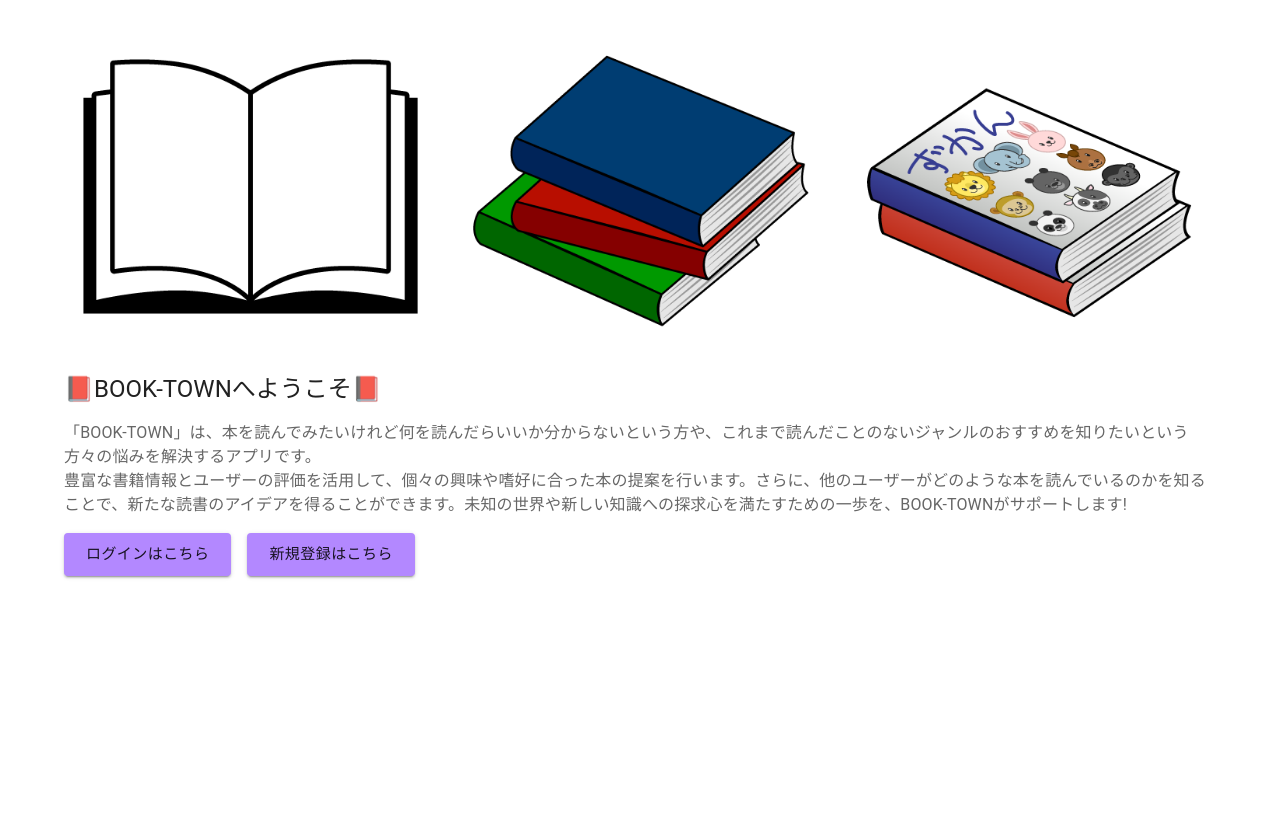
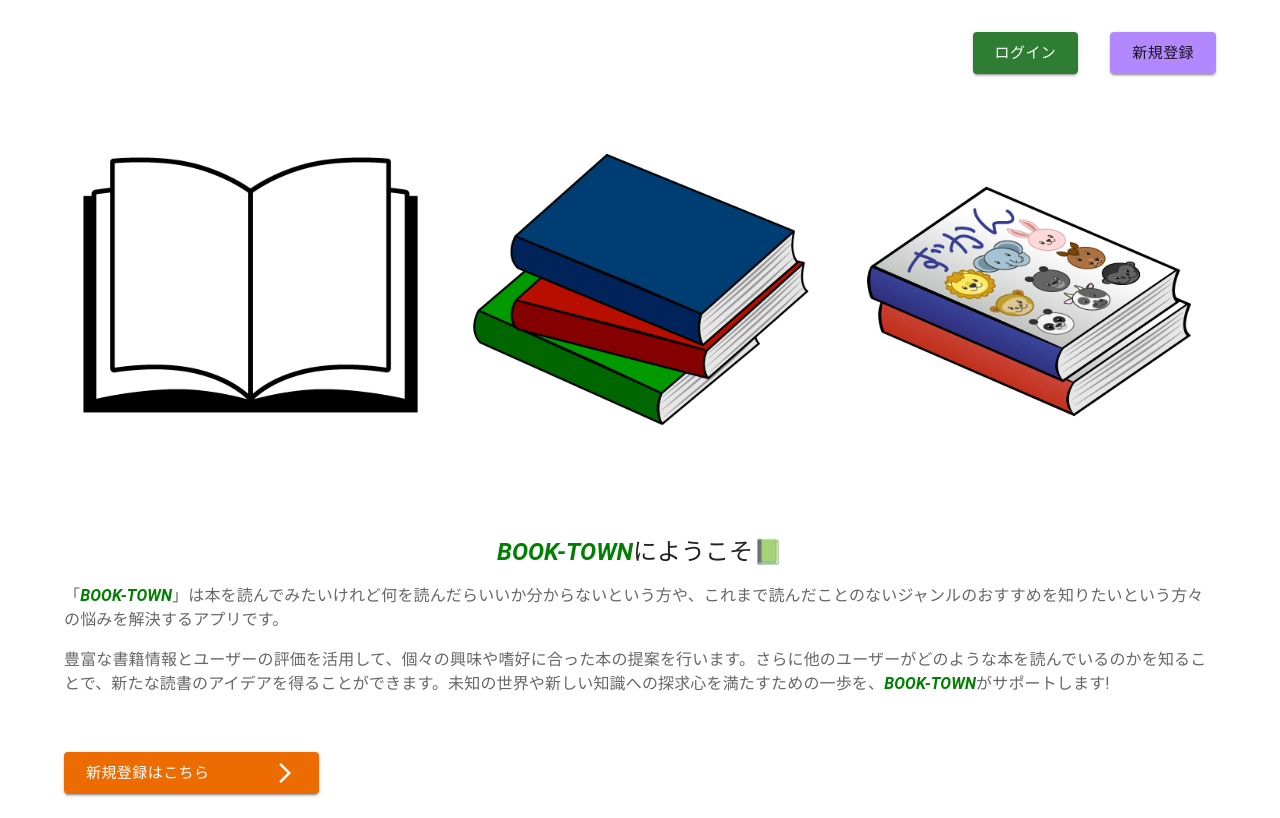
Before and after one commit to Shigegenobu/book-town, a Next.js app: page / in a window 1280 px wide. Built offline with nearby package versions, Linux system fonts and the light colour scheme; no server answers.

Commit message:
fix:各色やボタンの配置修正

```diff
--- a/app/(after-login)/mypage/page.tsx
+++ b/app/(after-login)/mypage/page.tsx
@@ -305,7 +305,7 @@ export default function Mypage() {
             </Link>
 
             <Link href="./create">
-              <Button variant="contained" color="warning">
+              <Button variant="contained" color="info">
                 投稿する
               </Button>
             </Link>
--- a/app/ResponsiveAppBar.tsx
+++ b/app/ResponsiveAppBar.tsx
@@ -59,7 +59,7 @@ function ResponsiveAppBar() {
             sx={{
               mr: 2,
               display: { xs: 'none', md: 'flex' },
-              fontFamily: 'monospace',
+              fontStyle: 'italic',
               fontWeight: 700,
               letterSpacing: '.3rem',
               color: 'inherit',
--- a/app/page.tsx
+++ b/app/page.tsx
@@ -1,5 +1,6 @@
 'use client';
 import { Box, Button, Container, Grid, Typography } from '@mui/material';
+import ArrowForwardIosIcon from '@mui/icons-material/ArrowForwardIos';
 import Link from 'next/link';
 import Image from 'next/image';
 
@@ -7,6 +8,33 @@ export default function Home() {
   return (
     <>
       <Container>
+        <Grid container justifyContent="right" spacing={2} mt={2}>
+          {/* <Grid item>
+            <Typography
+              variant="h3"
+              fontStyle="italic"
+              color="green"
+              sx={{ whiteSpace: 'nowrap', textAlign: 'center' }}
+            >
+              📖BOOK-TOWN📖
+            </Typography>
+          </Grid> */}
+          <Grid item>
+            <Link href="./signin/">
+              <Button size="large" variant="contained" color="success" sx={{ mr: 2, mb: 3 }}>
+                ログイン
+              </Button>
+            </Link>
+          </Grid>
+          <Grid item>
+            <Link href="./signup/">
+              <Button size="large" variant="contained" sx={{ mb: 3 }}>
+                新規登録
+              </Button>
+            </Link>
+          </Grid>
+        </Grid>
+
         <Box>
           <Grid container spacing={2} alignItems="center" justifyContent="center">
             <Grid item xs={12} md={4}>
@@ -35,26 +63,40 @@ export default function Home() {
               </Box>
             </Grid>
           </Grid>
-          <Typography gutterBottom variant="h5">
-            📕BOOK-TOWNへようこそ📕
-          </Typography>
-          <Typography variant="body1" color="text.secondary" sx={{ my: 2 }}>
-            「BOOK-TOWN」は、本を読んでみたいけれど何を読んだらいいか分からないという方や、これまで読んだことのないジャンルのおすすめを知りたいという方々の悩みを解決するアプリです。
-            <br />
-            豊富な書籍情報とユーザーの評価を活用して、個々の興味や嗜好に合った本の提案を行います。さらに、他のユーザーがどのような本を読んでいるのかを知ることで、新たな読書のアイデアを得ることができます。未知の世界や新しい知識への探求心を満たすための一歩を、BOOK-TOWNがサポートします!
-          </Typography>
-          <Box>
-            <Link href="./signin/">
-              <Button size="large" variant="contained" sx={{ mr: 2, mb: 3 }}>
-                ログインはこちら
-              </Button>
-            </Link>
-            <Link href="./signup/">
-              <Button size="large" variant="contained" sx={{ mb: 3 }}>
-                新規登録はこちら
-              </Button>
-            </Link>
+
+          <Box sx={{ mt: 8 }}>
+            <Typography
+              gutterBottom
+              variant="h5"
+              sx={{ whiteSpace: 'nowrap', textAlign: 'center' }}
+            >
+              <Box component="span" fontStyle="italic" color="green" fontWeight="bold">
+                BOOK-TOWN
+              </Box>
+              にようこそ📗
+            </Typography>
+            <Typography variant="body1" color="text.secondary" sx={{ my: 2 }}>
+              「
+              <Box component="span" fontStyle="italic" color="green" fontWeight="bold">
+                BOOK-TOWN
+              </Box>
+              」は本を読んでみたいけれど何を読んだらいいか分からないという方や、これまで読んだことのないジャンルのおすすめを知りたいという方々の悩みを解決するアプリです。
+            </Typography>
+            <Typography variant="body1" color="text.secondary" sx={{ my: 2 }}>
+              豊富な書籍情報とユーザーの評価を活用して、個々の興味や嗜好に合った本の提案を行います。さらに他のユーザーがどのような本を読んでいるのかを知ることで、新たな読書のアイデアを得ることができます。未知の世界や新しい知識への探求心を満たすための一歩を、
+              <Box component="span" fontStyle="italic" color="green" fontWeight="bold">
+                BOOK-TOWN
+              </Box>
+              がサポートします!
+            </Typography>
           </Box>
+        </Box>
+        <Box sx={{ mt: 7 }}>
+          <Link href="./signup/">
+            <Button size="large" variant="contained" color="warning" sx={{ mb: 3 }}>
+              新規登録はこちら <ArrowForwardIosIcon sx={{ ml: 8 }} />
+            </Button>
+          </Link>
         </Box>
       </Container>
     </>
```
Also changed, not shown: app/(after-login)/[id]/page.tsx (+12 -4 lines).
